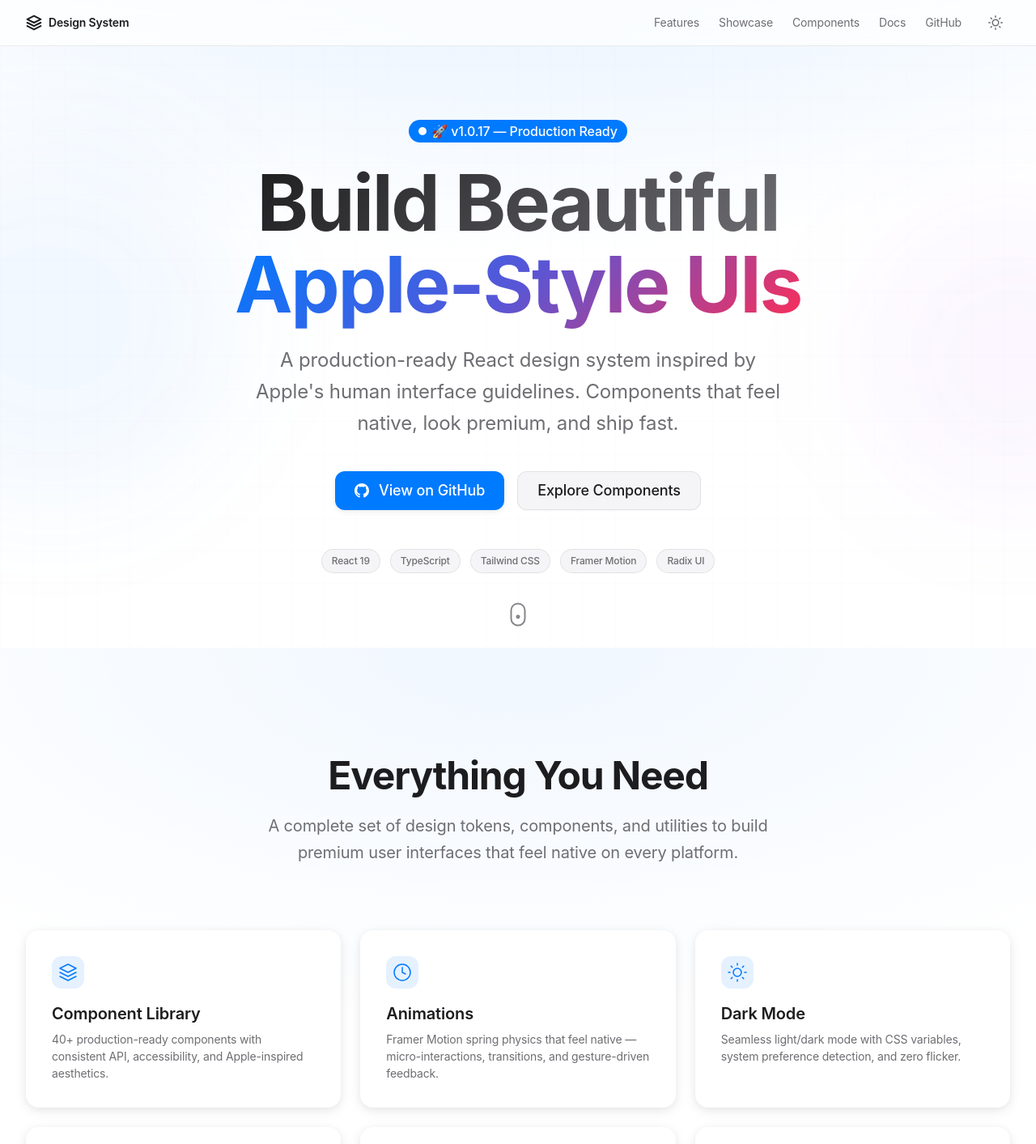
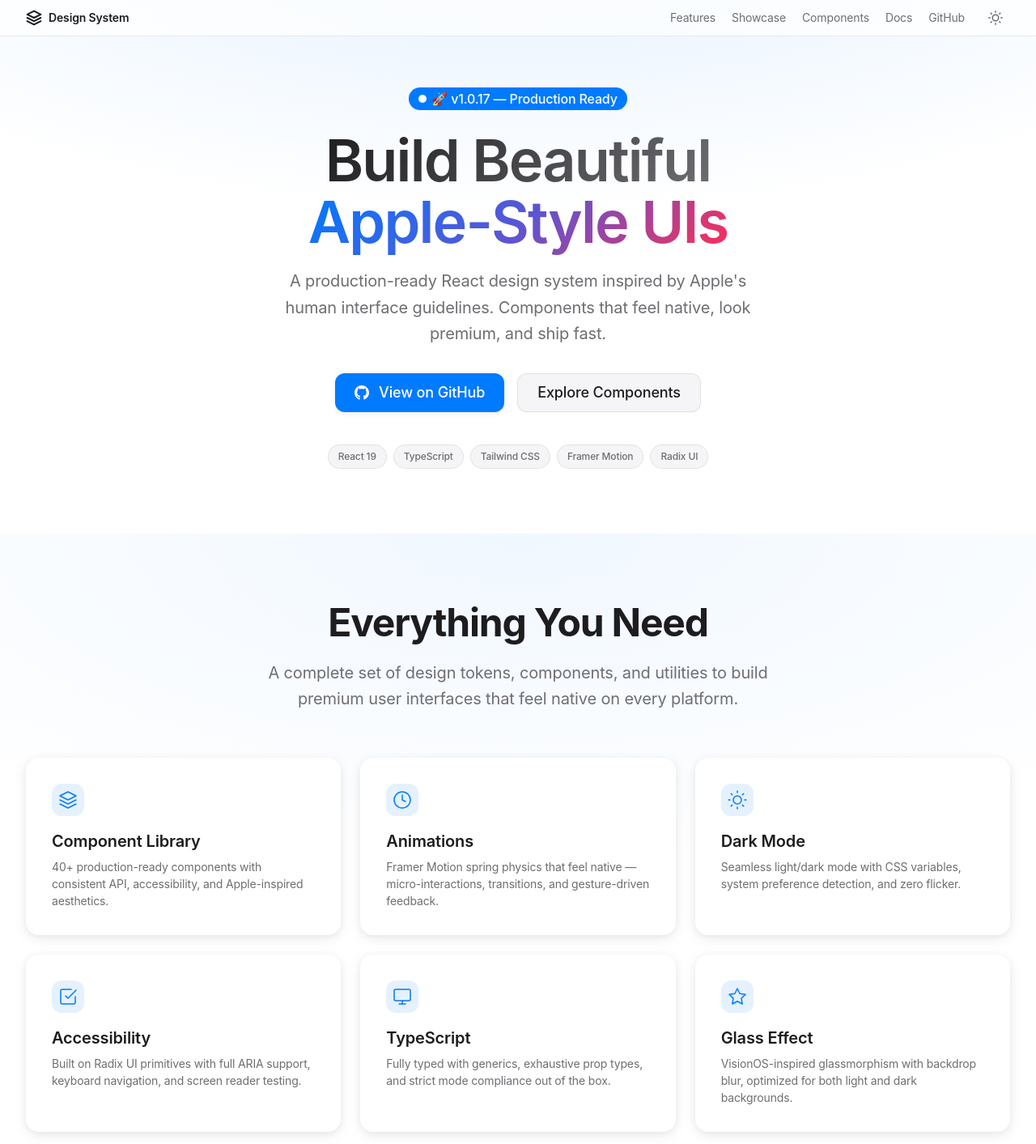
Before and after one commit to smart-coder-labs/landing-ds, a React (Vite) app: page / in a window 1280 px wide. Shown: the top 1413 px of the page at 81% size. Built offline with nearby package versions, Linux system fonts and the light colour scheme.

Commit message:
style: reduce global vertical spacing, component heights, and hero section complexity for a more compact design

```diff
--- a/src/components/SiteNav.tsx
+++ b/src/components/SiteNav.tsx
@@ -109,13 +109,13 @@ function MobileMenu({ landingMode }: { landingMode: boolean }) {
 export default function SiteNav({ landingMode = false }: SiteNavProps) {
   return (
     <nav className="fixed top-0 left-0 right-0 z-50 glass border-b border-border-primary">
-      <div className="max-w-7xl mx-auto px-4 sm:px-6 lg:px-8 h-14 flex items-center justify-between">
+      <div className="max-w-7xl mx-auto px-4 sm:px-6 lg:px-8 h-11 flex items-center justify-between">
         <Link to="/" className="flex items-center gap-2 text-sm font-semibold text-text-primary">
           <LogoIcon />
           Design System
         </Link>
 
-        <div className="hidden md:flex items-center gap-6">
+        <div className="hidden md:flex items-center gap-5">
           {landingMode ? (
             <>
               <a href="#features" className="text-sm text-text-secondary hover:text-text-primary transition-colors">Features</a>
--- a/src/layouts/DocsLayout.tsx
+++ b/src/layouts/DocsLayout.tsx
@@ -39,7 +39,7 @@ function SidebarLink({ to, children }: { to: string; children: React.ReactNode }
 
 function Sidebar() {
   return (
-    <aside className="fixed top-14 left-0 bottom-0 w-60 border-r border-border-primary bg-background-primary overflow-y-auto z-40">
+    <aside className="fixed top-11 left-0 bottom-0 w-60 border-r border-border-primary bg-background-primary overflow-y-auto z-40">
       <div className="p-4 space-y-1">
         <Collapsible defaultOpen>
           <CollapsibleTrigger className="flex items-center justify-between w-full px-3 py-2 text-xs font-semibold uppercase tracking-wider text-text-tertiary hover:text-text-secondary transition-colors">
@@ -92,7 +92,7 @@ export default function DocsLayout() {
     <div className="min-h-screen bg-background-primary text-text-primary">
       <SiteNav />
       <Sidebar />
-      <main className="ml-60 pt-14 min-h-screen">
+      <main className="ml-60 pt-11 min-h-screen">
         <div className="max-w-3xl mx-auto px-8 py-10">
           <Outlet />
         </div>
--- a/src/sections/CTASection.tsx
+++ b/src/sections/CTASection.tsx
@@ -12,7 +12,7 @@ export default function CTASection() {
   React.useEffect(() => { setMounted(true) }, [])
 
   return (
-    <section id="cta" className="relative py-24 md:py-32 bg-surface-secondary/50">
+    <section id="cta" className="relative py-16 md:py-20 bg-surface-secondary/50">
       <div className="max-w-4xl mx-auto px-4 sm:px-6 lg:px-8">
         <motion.div
           initial={{ opacity: 0, y: 24 }}
--- a/src/sections/ComponentsGallery.tsx
+++ b/src/sections/ComponentsGallery.tsx
@@ -414,13 +414,13 @@ const itemVariants: Variants = {
 
 export default function ComponentsGallery() {
   return (
-    <section id="components" className="relative py-24 md:py-32">
+    <section id="components" className="relative py-16 md:py-20">
       <div className="absolute inset-0 hero-gradient" />
 
       <div className="relative z-10 max-w-7xl mx-auto px-4 sm:px-6 lg:px-8">
         {/* Section header */}
         <motion.div
-          className="text-center mb-16 md:mb-20"
+          className="text-center mb-10 md:mb-14"
           initial={{ opacity: 0, y: 20 }}
           whileInView={{ opacity: 1, y: 0 }}
           viewport={{ once: true, margin: '-100px' }}
--- a/src/sections/DocumentationSection.tsx
+++ b/src/sections/DocumentationSection.tsx
@@ -163,11 +163,11 @@ const designTokens = [
 
 export default function DocumentationSection() {
   return (
-    <section id="docs" className="relative py-24 md:py-32 bg-surface-secondary/50">
+    <section id="docs" className="relative py-16 md:py-20 bg-surface-secondary/50">
       <div className="max-w-7xl mx-auto px-4 sm:px-6 lg:px-8">
         {/* Section header */}
         <motion.div
-          className="text-center mb-16 md:mb-20"
+          className="text-center mb-10 md:mb-14"
           initial={{ opacity: 0, y: 20 }}
           whileInView={{ opacity: 1, y: 0 }}
           viewport={{ once: true, margin: '-100px' }}
--- a/src/sections/FeaturesSection.tsx
+++ b/src/sections/FeaturesSection.tsx
@@ -98,13 +98,13 @@ const itemVariants = {
 
 export default function FeaturesSection() {
   return (
-    <section id="features" className="relative py-24 md:py-32">
+    <section id="features" className="relative py-16 md:py-20">
       <div className="absolute inset-0 feature-gradient" />
 
       <div className="relative z-10 max-w-7xl mx-auto px-4 sm:px-6 lg:px-8">
         {/* Section header */}
         <motion.div
-          className="text-center mb-16 md:mb-20"
+          className="text-center mb-10 md:mb-14"
           initial={{ opacity: 0, y: 20 }}
           whileInView={{ opacity: 1, y: 0 }}
           viewport={{ once: true, margin: '-100px' }}
--- a/src/sections/HeroSection.tsx
+++ b/src/sections/HeroSection.tsx
@@ -33,36 +33,13 @@ export default function HeroSection() {
   React.useEffect(() => { setMounted(true) }, [])
 
   return (
-    <section className="relative min-h-screen flex items-center justify-center overflow-hidden pt-14">
-      {/* Background layers */}
+    <section className="relative flex items-center justify-center overflow-hidden pt-11 pb-20">
+      {/* Background */}
       <div className="absolute inset-0 hero-gradient" />
-      <div className="absolute inset-0 grid-pattern opacity-30" />
-
-      {/* Animated glow orbs */}
-      {mounted && (
-        <>
-          <motion.div
-            className="absolute top-1/4 -left-32 w-96 h-96 rounded-full bg-accent-blue/5 blur-3xl"
-            animate={{
-              scale: [1, 1.2, 1],
-              rotate: [0, 10, 0],
-            }}
-            transition={{ duration: 12, repeat: Infinity, ease: 'easeInOut' }}
-          />
-          <motion.div
-            className="absolute bottom-1/4 -right-32 w-80 h-80 rounded-full bg-purple-500/5 blur-3xl"
-            animate={{
-              scale: [1, 1.15, 1],
-              rotate: [0, -10, 0],
-            }}
-            transition={{ duration: 10, repeat: Infinity, ease: 'easeInOut', delay: 2 }}
-          />
-        </>
-      )}
 
       {/* Content */}
       <motion.div
-        className="relative z-10 max-w-4xl mx-auto px-6 text-center"
+        className="relative z-10 max-w-3xl mx-auto px-6 text-center pt-16"
         variants={containerVariants}
         initial="hidden"
         animate="visible"
@@ -75,7 +52,7 @@ export default function HeroSection() {
 
         <motion.h1
           variants={itemVariants}
-          className="text-5xl sm:text-6xl md:text-7xl lg:text-8xl font-bold tracking-tight leading-[1.05] mb-6"
+          className="text-4xl sm:text-5xl md:text-6xl lg:text-7xl font-semibold tracking-tight leading-[1.05] mb-5"
         >
           <span className="text-gradient">Build Beautiful</span>
           <br />
@@ -84,7 +61,7 @@ export default function HeroSection() {
 
         <motion.p
           variants={itemVariants}
-          className="text-lg sm:text-xl md:text-2xl text-text-secondary max-w-2xl mx-auto leading-relaxed mb-10"
+          className="text-base sm:text-lg md:text-xl text-text-secondary max-w-xl mx-auto leading-relaxed mb-8"
         >
           A production-ready React design system inspired by Apple's human interface
           guidelines. Components that feel native, look premium, and ship fast.
@@ -117,7 +94,7 @@ export default function HeroSection() {
         {/* Tech stack badges */}
         <motion.div
           variants={itemVariants}
-          className="flex flex-wrap items-center justify-center gap-3 mt-12"
+          className="flex flex-wrap items-center justify-center gap-2 mt-10"
         >
           {['React 19', 'TypeScript', 'Tailwind CSS', 'Framer Motion', 'Radix UI'].map((tech) => (
             <span
@@ -130,28 +107,6 @@ export default function HeroSection() {
         </motion.div>
       </motion.div>
 
-      {/* Scroll indicator */}
-      <motion.div
-        className="absolute bottom-8 left-1/2 -translate-x-1/2"
-        initial={{ opacity: 0 }}
-        animate={{ opacity: 1 }}
-        transition={{ delay: 1.5 }}
-      >
-        <motion.div
-          animate={{ y: [0, 6, 0] }}
-          transition={{ duration: 2, repeat: Infinity, ease: 'easeInOut' }}
-        >
-          <svg width="20" height="30" viewBox="0 0 20 30" fill="none" className="text-text-tertiary">
-            <rect x="1.5" y="1.5" width="17" height="27" rx="8.5" stroke="currentColor" strokeWidth="2" />
-            <motion.circle
-              cx="10" cy="10" r="2.5"
-              fill="currentColor"
-              animate={{ y: [0, 8, 0] }}
-              transition={{ duration: 2, repeat: Infinity, ease: 'easeInOut' }}
-            />
-          </svg>
-        </motion.div>
-      </motion.div>
     </section>
   )
 }
--- a/src/sections/ShowcaseSection.tsx
+++ b/src/sections/ShowcaseSection.tsx
@@ -100,11 +100,11 @@ export default function ShowcaseSection() {
   React.useEffect(() => { setMounted(true) }, [])
 
   return (
-    <section id="showcase" className="relative py-24 md:py-32 bg-surface-secondary/50">
+    <section id="showcase" className="relative py-16 md:py-20 bg-surface-secondary/50">
       <div className="max-w-7xl mx-auto px-4 sm:px-6 lg:px-8">
         {/* Section header */}
         <motion.div
-          className="text-center mb-16 md:mb-20"
+          className="text-center mb-10 md:mb-14"
           initial={{ opacity: 0, y: 20 }}
           whileInView={{ opacity: 1, y: 0 }}
           viewport={{ once: true, margin: '-100px' }}
--- a/src/sections/StatsSection.tsx
+++ b/src/sections/StatsSection.tsx
@@ -31,12 +31,12 @@ export default function StatsSection() {
   React.useEffect(() => { setMounted(true) }, [])
 
   return (
-    <section id="stats" className="relative py-24 md:py-32">
+    <section id="stats" className="relative py-16 md:py-20">
       <div className="absolute inset-0 hero-gradient-secondary" />
 
       <div className="relative z-10 max-w-7xl mx-auto px-4 sm:px-6 lg:px-8">
         <motion.div
-          className="text-center mb-16"
+          className="text-center mb-10"
           initial={{ opacity: 0, y: 20 }}
           whileInView={{ opacity: 1, y: 0 }}
           viewport={{ once: true, margin: '-100px' }}
```
